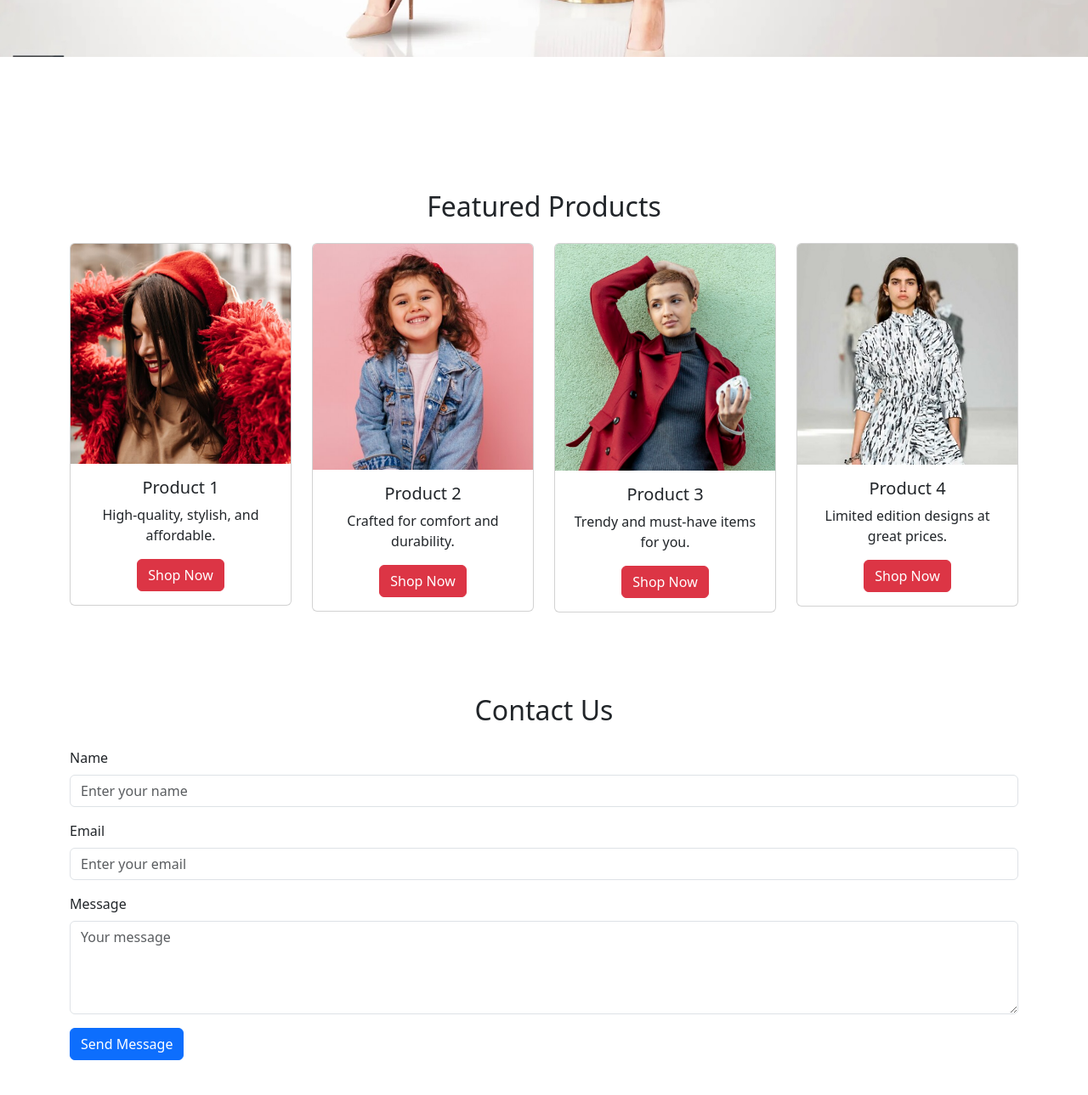
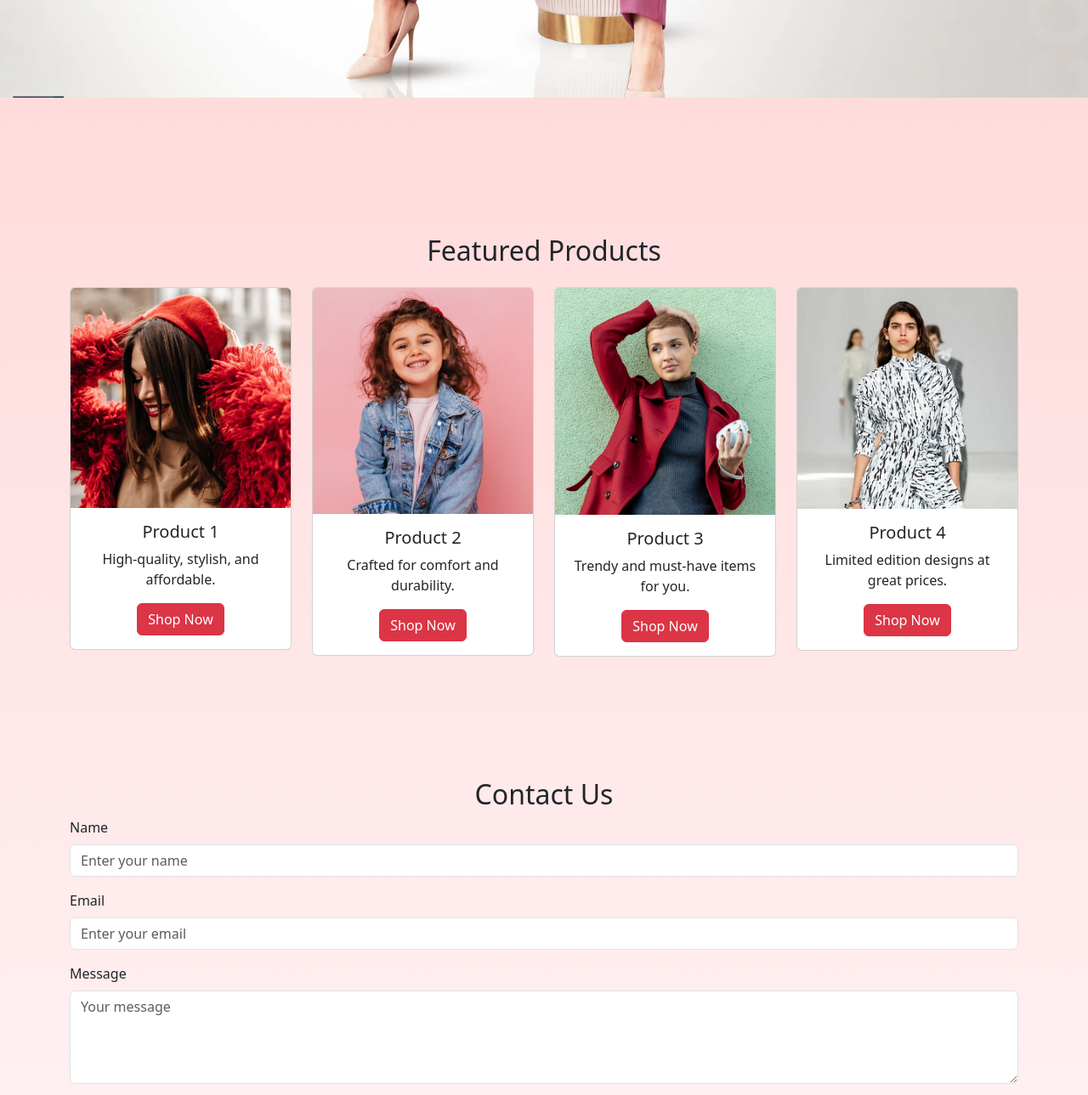
Before and after one commit to No1Austin/store, a plain HTML site: page index.html in a window 1280 px wide. Shown: the part 700-1989 px from the top of the page at 85% size. Drawn offline with nearby package versions, Linux system fonts and the light colour scheme.

Commit message:
second-commit

```diff
--- a/index.html
+++ b/index.html
@@ -5,6 +5,7 @@
     <meta charset="UTF-8">
     <meta name="viewport" content="width=device-width, initial-scale=1">
     <title>LadyRight</title>
+    <link rel="stylesheet" href="styles.css">
     <link href="https://cdn.jsdelivr.net/npm/bootstrap@5.3.0/dist/css/bootstrap.min.css" rel="stylesheet">
     <link rel="stylesheet" href="styles.css"> <!-- Link to external CSS -->
     <script src="https://kit.fontawesome.com/9e786900a8.js" crossorigin="anonymous"></script>
@@ -34,14 +35,11 @@
         style="background: url('hero-image.jpg') center/cover; height: 100vh;">
         <div>
             <img src="Fashion_Styles_Ultimate_Guide.jpg" class="card-img-top" alt="Product 1">
-            <h1>Welcome to StoreX</h1>
-            <p>Discover the latest trends & exclusive products</p>
-
         </div>
     </header>
 
     <!-- Product Section -->
-    <section id="products" class="container py-5">
+    <section id="products" class="container py-6">
         <div class="mb-6">
             <h2 class="text-center mb-4 font-5xl">Featured Products</h2>
         </div>
@@ -89,9 +87,9 @@
         </div>
     </section>
 
-    <!-- Contact Section -->
-    <section id="contact" class="container py-5">
-        <h2 class="text-center mb-4">Contact Us</h2>
+
+    <section id="contact" class="container py-5 ">
+        <h2 class="text-center mb-6">Contact Us</h2>
         <form>
             <div class="mb-3">
                 <label class="form-label">Name</label>
@@ -105,11 +103,11 @@
                 <label class="form-label">Message</label>
                 <textarea class="form-control" rows="4" placeholder="Your message"></textarea>
             </div>
-            <button type="submit" class="btn btn-primary">Send Message</button>
+            <button type="submit" class="btn btn-danger">Send Message</button>
         </form>
     </section>
 
-    <!-- Footer -->
+
     <footer class="bg-danger text-white text-center py-3">
         <p>&copy; 2025. All Rights Reserved.</p>
         <div>
--- /dev/null
+++ b/styles.css
@@ -0,0 +1,26 @@
+
+body {
+    background: linear-gradient(to bottom, #ffcdcd, #fff4f5);
+}
+#products{
+    margin-top: 100px;
+}
+
+.card {
+    transition: transform 0.3s ease-in-out, box-shadow 0.3s ease-in-out;
+}
+
+.card:hover {
+    transform: scale(1.08);
+    box-shadow: 0px 10px 20px rgba(0, 0, 0, 0.3); /* Adds shadow effect */
+}
+
+#contact {
+    margin-bottom: 20px;
+    margin-top: 70px;
+    height: 70vh;
+    display: flex;
+    flex-direction: column;
+    justify-content: center;
+
+}
```
Also changed, not shown: styles.html (deleted, +0 -1 lines).
